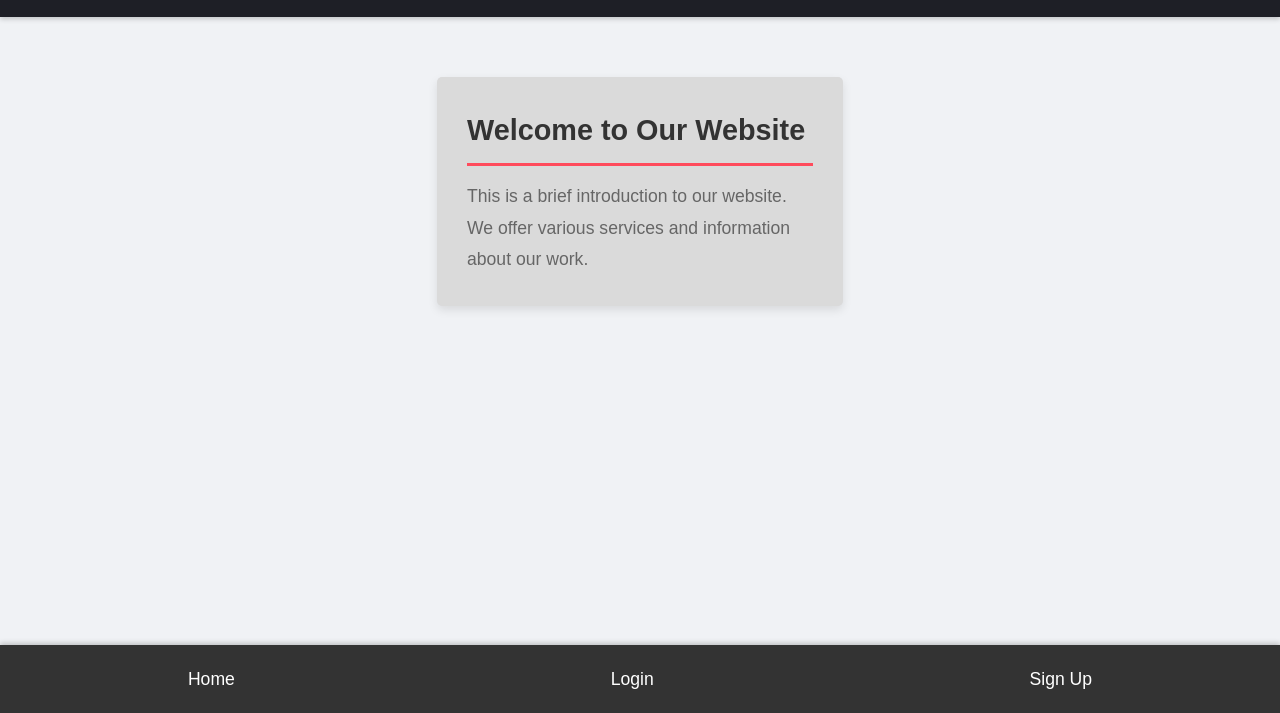
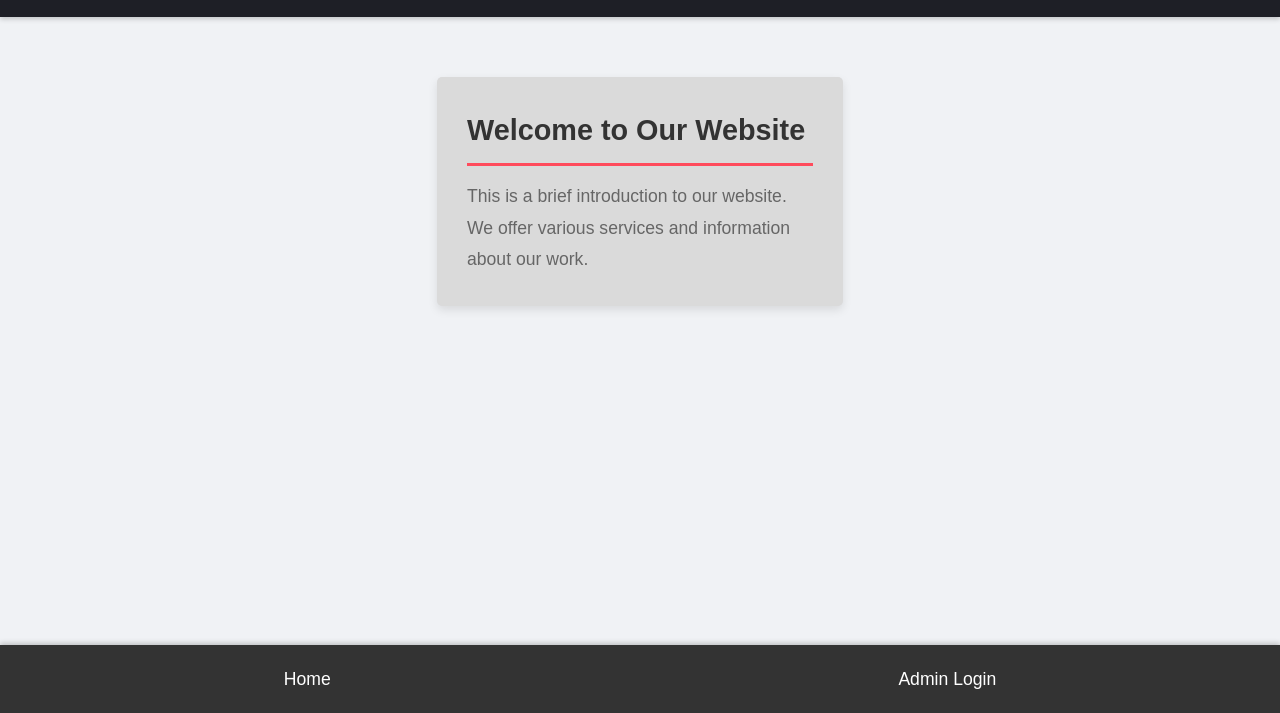
Before and after one commit to tyrr72/tyrr72.github.io, a plain HTML site: page index.html in a window 1280 px wide. Shown: the part 87-800 px from the top of the page. Drawn offline with Linux system fonts and the light colour scheme.

Commit message:
Update index.html

```diff
--- a/index.html
+++ b/index.html
@@ -25,10 +25,7 @@
             <span>Home</span>
         </a>
         <a href="login.html" class="nav-link">
-            <span>Login</span>
-        </a>
-        <a href="#" class="nav-link">
-            <span>Sign Up</span>
+            <span>Admin Login</span>
         </a>
     </nav>
 </body>
```
